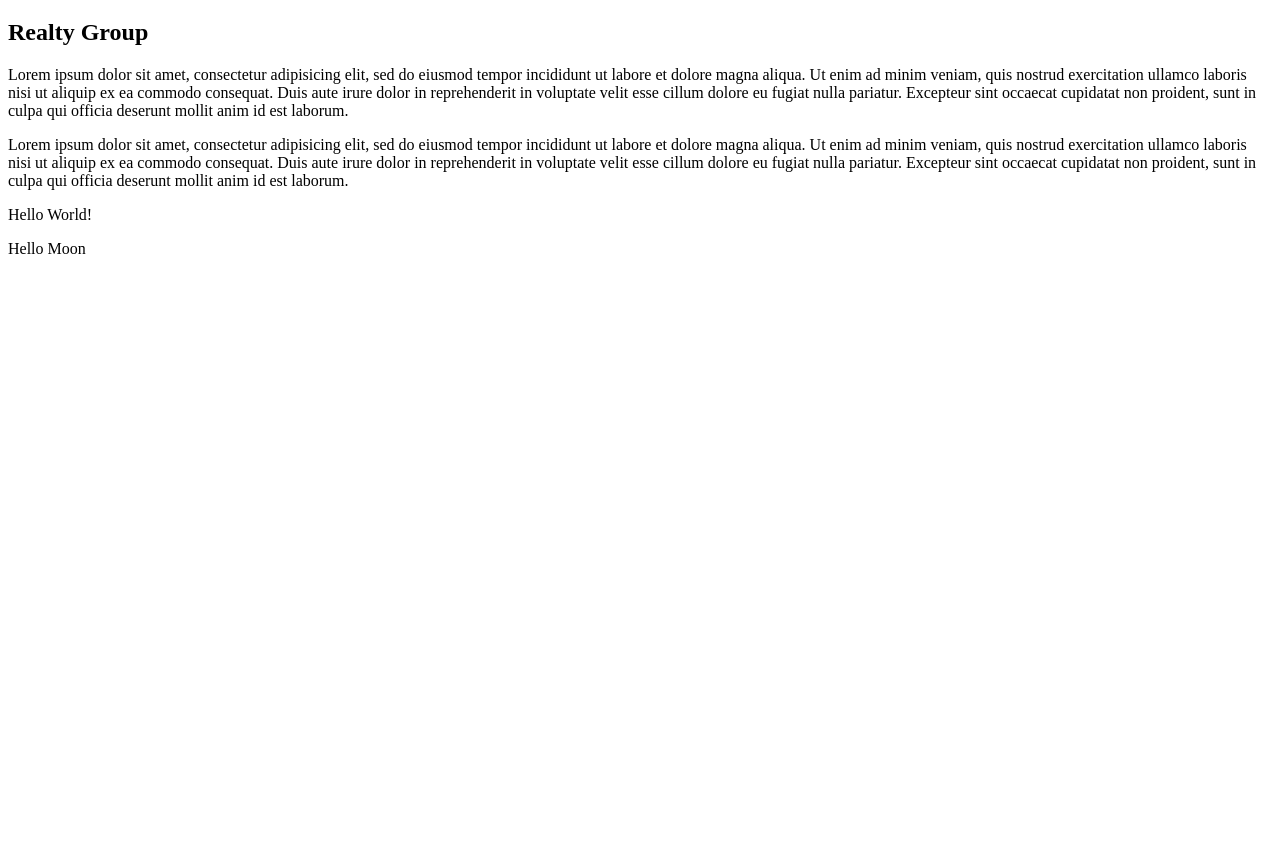
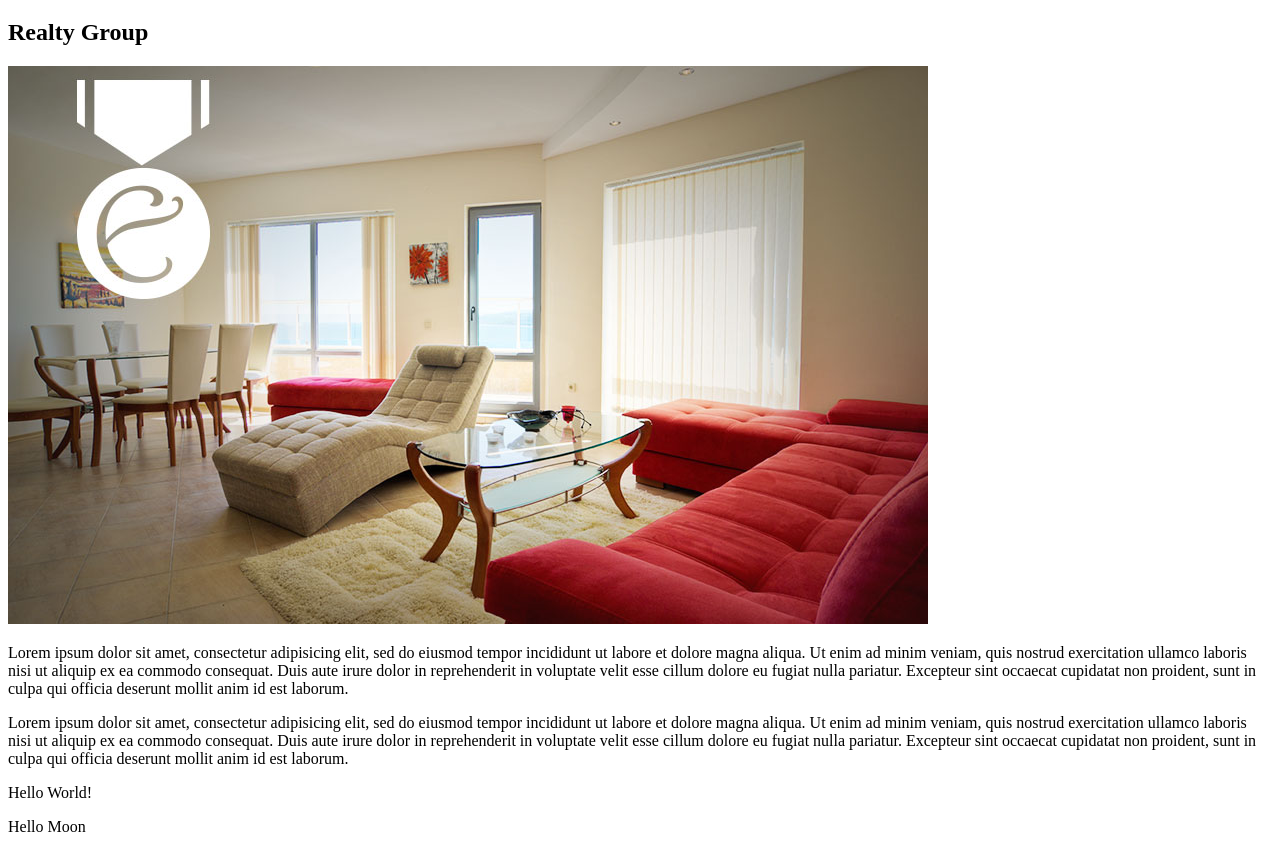
Before and after one commit to kjoewill/exceptional-realty, a plain HTML site: page index.html in a window 1280 px wide. Shown: the part 61-913 px from the top of the page. Before the commit the page ends 800 px from the top, so only its background shows below. Drawn offline with Linux system fonts and the light colour scheme.

Commit message:
added image to index page

```diff
--- a/index.html
+++ b/index.html
@@ -16,6 +16,8 @@
     <h1>Exceptional</h1>
     <h2>Realty Group</h2>
 
+    <img src="images/intro-pic.jpg" alt="Cool livingroom photo." title="Welcome to exceptional realty">
+
     <p>Lorem ipsum dolor sit amet, consectetur adipisicing elit, sed do eiusmod tempor incididunt ut labore et dolore magna aliqua. Ut enim ad minim veniam, quis nostrud exercitation ullamco laboris nisi ut aliquip ex ea commodo consequat. Duis aute irure dolor in reprehenderit in voluptate velit esse cillum dolore eu fugiat nulla pariatur. Excepteur sint occaecat cupidatat non proident, sunt in culpa qui officia deserunt mollit anim id est laborum.</p>
 
     <p>Lorem ipsum dolor sit amet, consectetur adipisicing elit, sed do eiusmod tempor incididunt ut labore et dolore magna aliqua. Ut enim ad minim veniam, quis nostrud exercitation ullamco laboris nisi ut aliquip ex ea commodo consequat. Duis aute irure dolor in reprehenderit in voluptate velit esse cillum dolore eu fugiat nulla pariatur. Excepteur sint occaecat cupidatat non proident, sunt in culpa qui officia deserunt mollit anim id est laborum.</p>
```
